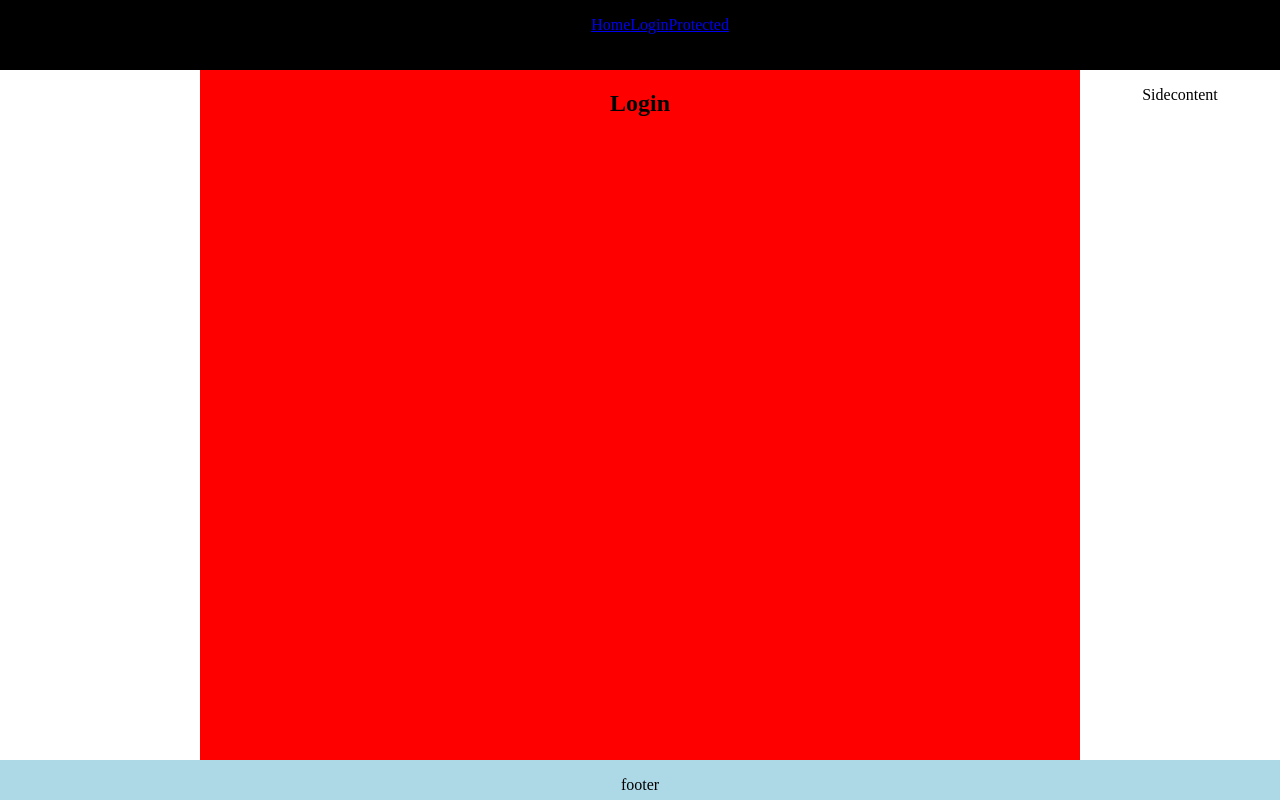
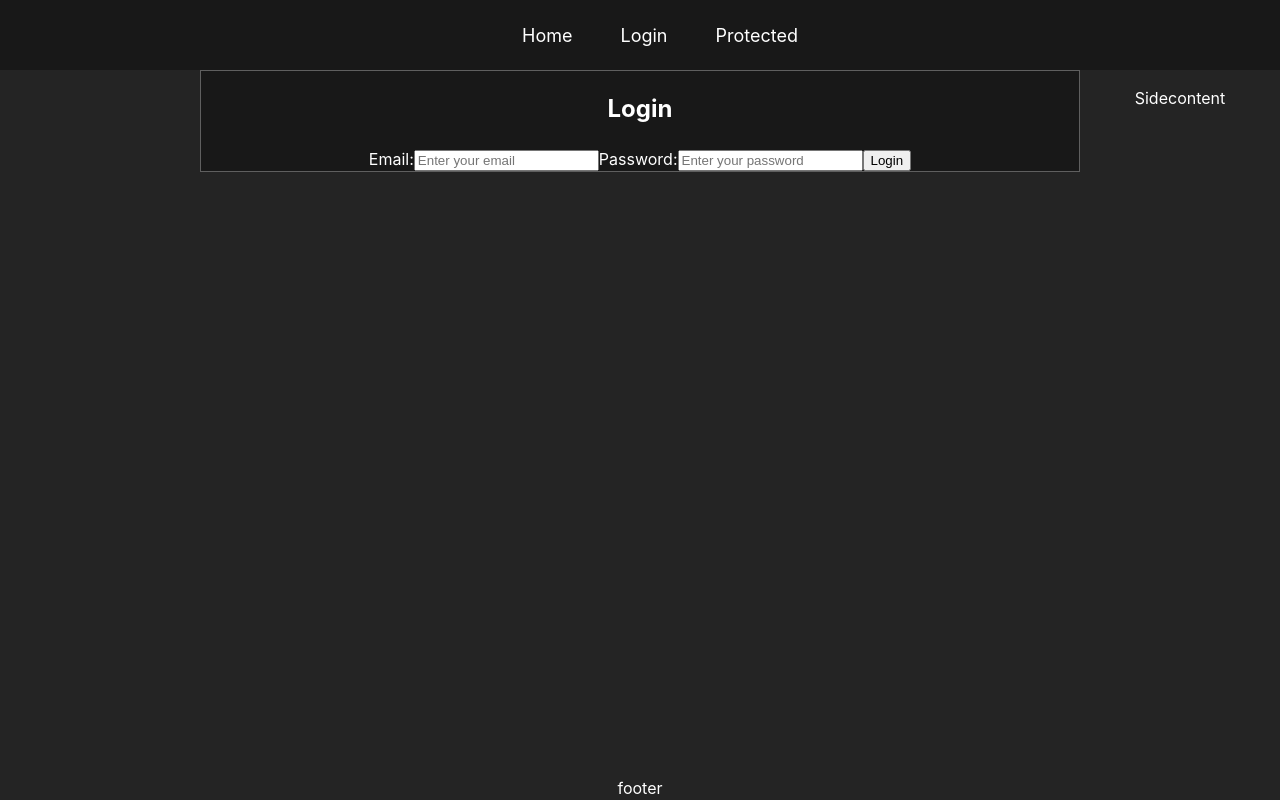
Before and after one commit to hartisca/TaskManager, a React app in the folder task-manager-frontend/: page /login in a window 1280 px wide. Built offline with nearby package versions, Linux system fonts and the light colour scheme; the HTML template or start-up script is replaced by a standard one.

Commit message:
Browser cambiado y estilos añadidos

```diff
--- a/task-manager-frontend/eslint.config.js
+++ b/task-manager-frontend/eslint.config.js
@@ -28,6 +28,7 @@ export default [
       ...react.configs.recommended.rules,
       ...react.configs['jsx-runtime'].rules,
       ...reactHooks.configs.recommended.rules,
+      "react/prop-types": "off",
       'react/jsx-no-target-blank': 'off',
       'react-refresh/only-export-components': [
         'warn',
--- a/task-manager-frontend/src/App.css
+++ b/task-manager-frontend/src/App.css
@@ -3,6 +3,9 @@
   width: 100%;
   min-height: 100vh;
   text-align: center;
+
+  color: white;
+
   grid-template-areas:
     "head head head"
     "empty main side"
@@ -11,18 +14,46 @@
   grid-template-columns: 200px 1fr 200px;
 
   .headerContainer {
+    display: flex;
+    justify-content: center;
+    align-items: center;
     grid-area: head;
-    background-color: black;
+    background-color: rgba(0, 0, 0, 0.329);
   }
   .mainContainer{
     grid-area: main;
-    background-color: red;
   }
   .sideContentContainer{
     grid-area: side;
   }
   .footerContainer{
     grid-area: foot;
-    background-color: lightblue;
   }
 }
+
+.headerNav {
+
+  ul{
+    display: flex;
+    align-items: center;
+    gap: 3rem;
+
+    a{
+      color: white;
+      text-decoration: none;
+      font-weight: normal;
+      font-size: large;
+    }
+    a:hover {
+      text-decoration: underline;
+    }
+  }
+}
+
+/*CARD COMPONENT*/
+
+.card {
+
+  background-color: rgba(0, 0, 0, 0.329);
+  border: 1px solid var(--borders);
+}
--- a/task-manager-frontend/src/App.jsx
+++ b/task-manager-frontend/src/App.jsx
@@ -1,4 +1,4 @@
-import { Route, Routes } from 'react-router-dom';
+import { BrowserRouter, Route, Routes } from 'react-router-dom';
 import './App.css'
 import Protected from './pages/Protected';
 import Login from './pages/Login';
@@ -8,6 +8,7 @@ import Header from './components/Header';
 function App() {
 
   return (
+    <BrowserRouter>
       <section className='layout'>
         <nav className='headerContainer'>
           <Header />
@@ -26,6 +27,7 @@ function App() {
           <p>footer</p>
         </footer>
       </section>
+    </BrowserRouter>
   )
 }
 
--- /dev/null
+++ b/task-manager-frontend/src/components/Card.jsx
@@ -0,0 +1,12 @@
+function Card({ title, children, className }) {
+  return (
+    <div className={`card ${className || ''}`}>
+      {title && <h2 className="card-title">{title}</h2>}
+      <div className="card-content">
+        {children}
+      </div>
+    </div>
+  );
+}
+
+export default Card;
--- a/task-manager-frontend/src/components/Header.jsx
+++ b/task-manager-frontend/src/components/Header.jsx
@@ -2,7 +2,7 @@ import { Link } from "react-router-dom";
 
 function Header() {
   return (
-    <nav>
+    <nav className="headerNav">
         <ul>
           <Link className="listItem" to={'/'}>Home</Link>
           <Link className="listItem" to={'/login'}>Login</Link>
--- a/task-manager-frontend/src/index.css
+++ b/task-manager-frontend/src/index.css
@@ -4,42 +4,13 @@
   font-weight: 400;
   font-synthesis: none;
   text-rendering: optimizeLegibility;
+  background-color: #242424;
 
+  --borders: #8a8a8a9f;
 }
+
 
 h1 {
   font-size: 3.2em;
   line-height: 1.1;
 }
-
-button {
-  border-radius: 8px;
-  border: 1px solid transparent;
-  padding: 0.6em 1.2em;
-  font-size: 1em;
-  font-weight: 500;
-  font-family: inherit;
-  background-color: #1a1a1a;
-  cursor: pointer;
-  transition: border-color 0.25s;
-}
-button:hover {
-  border-color: #646cff;
-}
-button:focus,
-button:focus-visible {
-  outline: 4px auto -webkit-focus-ring-color;
-}
-
-@media (prefers-color-scheme: light) {
-  :root {
-    color: #213547;
-    background-color: #ffffff;
-  }
-  a:hover {
-    color: #747bff;
-  }
-  button {
-    background-color: #f9f9f9;
-  }
-}
--- a/task-manager-frontend/src/main.jsx
+++ b/task-manager-frontend/src/main.jsx
@@ -1,17 +1,14 @@
-import React from 'react';
-import ReactDOM from 'react-dom/client';
-import { BrowserRouter } from 'react-router-dom';
-import App from './App';
+import { StrictMode } from 'react'
+import { createRoot } from 'react-dom/client'
+import './index.css'
+import App from './App.jsx'
 
 document.body.style.margin = "0";
 document.body.style.padding = "0";
 document.body.style.boxSizing = "border-box";
 
-
-ReactDOM.createRoot(document.getElementById('root')).render(
-  <React.StrictMode>
-    <BrowserRouter>
-      <App />
-    </BrowserRouter>
-  </React.StrictMode>
-);
+createRoot(document.getElementById('root')).render(
+  <StrictMode>
+    <App />
+  </StrictMode>,
+)
--- a/task-manager-frontend/src/pages/Login.jsx
+++ b/task-manager-frontend/src/pages/Login.jsx
@@ -1,6 +1,20 @@
+import Card from "../components/Card";
+
 function Login() {
   return (
-    <h1>Login</h1>
+    <Card title={"Login"}>
+      <form>
+        <label>
+          Email:
+          <input type="email" placeholder="Enter your email" />
+        </label>
+        <label>
+          Password:
+          <input type="password" placeholder="Enter your password" />
+        </label>
+        <button type="submit">Login</button>
+      </form>
+    </ Card>
   );
 }
 
```
Lines whose indentation alone changed are shown as unchanged.
